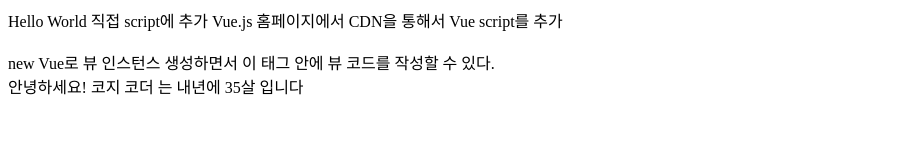
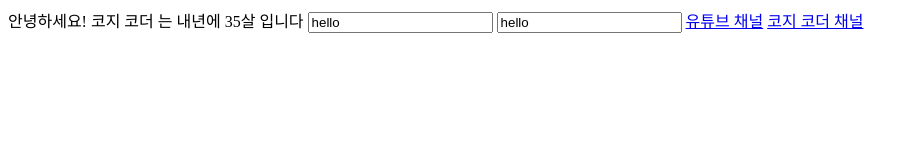
Before and after one commit to OHSONGMIN/Vue_study, a plain HTML site: page index.html in a window 1280 px wide. Shown: the whole page, without its empty margins (0-916 px from the left). Drawn offline with nearby package versions, Linux system fonts and the light colour scheme.

Commit message:
3강 데이터 바인딩

```diff
--- a/index.html
+++ b/index.html
@@ -7,19 +7,16 @@
     <script src="https://cdn.jsdelivr.net/npm/vue/dist/vue.js"></script>
 </head>
 <body>
-    Hello World
+    <div id="app">
+        {{ nextYear('안녕하세요') }}
+        <!-- type도 value도 바인딩이 가능하다. -->
+        <input v-bind:type="type" v-bind:value="inputData"> <!-- 단축키 input + tap -->
+        <input :type="type" :value="inputData">
+        <!-- v-bind 생략 가능 -->
 
-    직접 script에 추가
-    Vue.js 홈페이지에서 CDN을 통해서 Vue script를 추가
-
-    <br><br>
-    new Vue로 뷰 인스턴스 생성하면서
-    <!-- <div id="app"></div> --> 이 태그 안에 뷰 코드를 작성할 수 있다.
-
-    <div id="app">
-        <!-- {{ person.name }} {{ person.age }} -->
-        {{ nextYear('안녕하세요') }}
-        <!-- '안녕하세요'는 인자(argument), greeting 매개변수(parameter)라고 한다. -->
+        <!-- a태그도 가능하다. -->
+        <a :href="link">유튜브 채널</a>
+        <a :href="getKossieCoderLink('kossiecoder')">코지 코더 채널</a>
     </div>
     <script>
         new Vue({
@@ -29,23 +26,20 @@
                     name: '코지 코더',
                     age: 34
                 },
+                inputData: 'hello',
+                type: 'text',
+                link: 'https://www.youtube.com/',
             },
             methods: {
-                //함수는 매개변수(greeting)를 받아서 함수 안에서 사용 가능하다.
-                nextYear: function(greeting) {
+                getKossieCoderLink(channel) {
+                    return this.link + channel;
+                },
+                nextYear(greeting) {
                     return greeting + '! ' + this.person.name + ' 는 내년에 ' + (this.person.age + 1) + '살 입니다';
-                    // Vue.js에서 data들을 바로 this안에 넣어주기 때문에
-                    // this.person.name 처럼 .data 쓸 필요 없이 바로 person으로 들어갈 수 있다.
                 },
                 otherMethod: function() {
                     this.nextYear();
-                    //method도 this.메서드명으로 사용 가능하다.
                 },
-                //줄여서 사용 가능하다!
-                nextYear(greeting) {
-                    return greeting + '! ' + this.person.name + ' 는 내년에 ' + (this.person.age + 1) + '살 입니다';
-                }
-
             }
         })
     </script>
```
